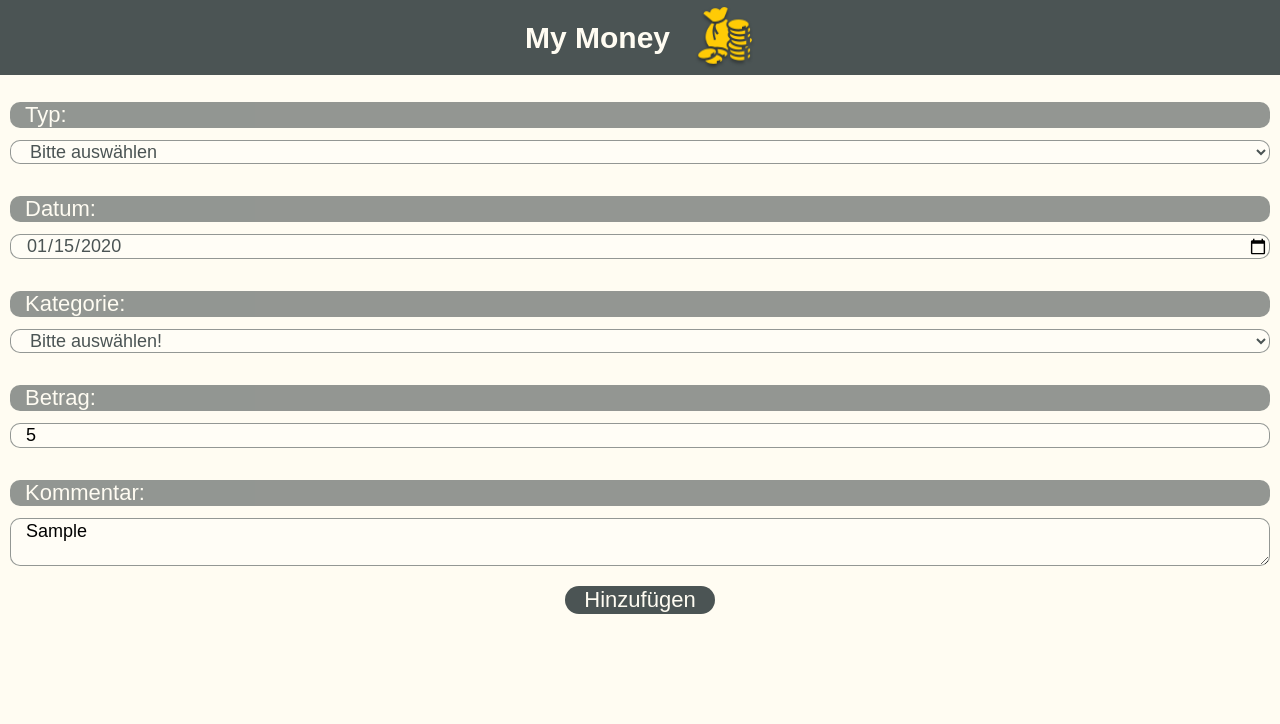
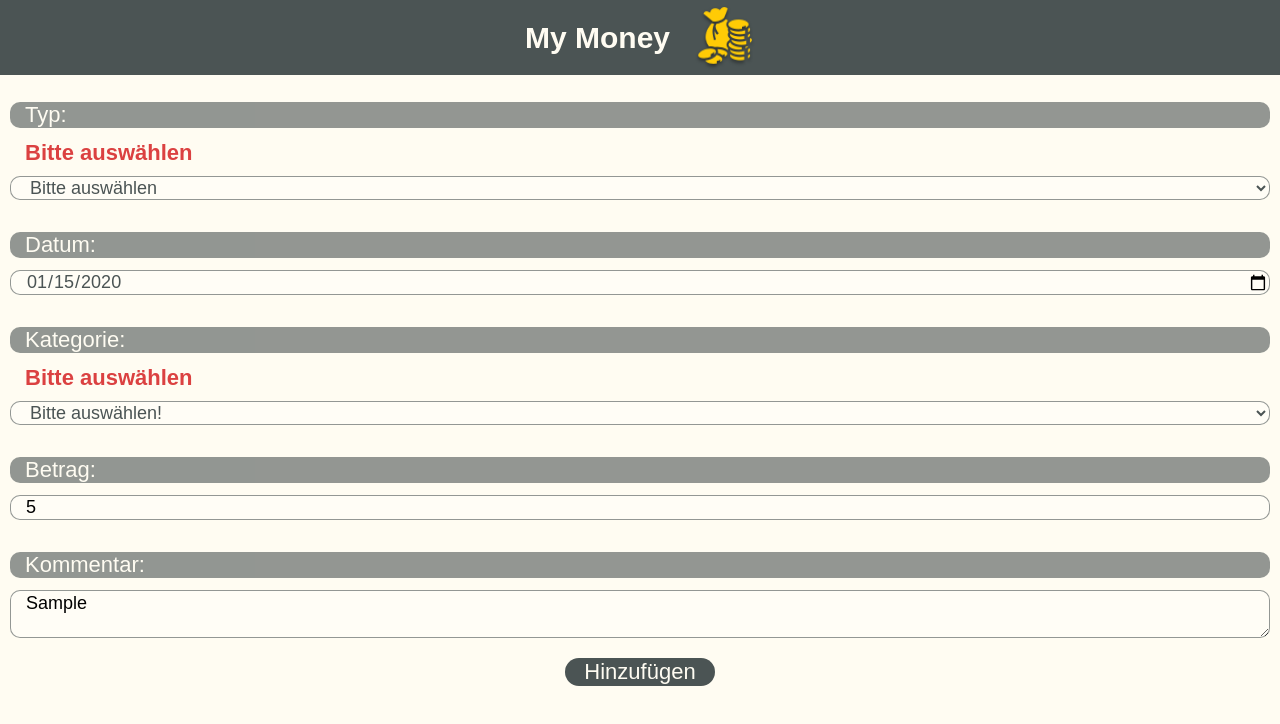
Before and after one commit to kathrinnoack/my-money, a React (Create React App) app: page /create in a window 1280 px wide. Both pictures are taken after typing "2020-01-15", "5", "Sample" into the empty fields and a click on the button "Hinzufügen". Shown: the top 724 px of the page. Built offline with nearby package versions, Linux system fonts and the light colour scheme.

Commit message:
finalize validation

```diff
--- a/src/components/CreateForm.js
+++ b/src/components/CreateForm.js
@@ -1,6 +1,5 @@
 import React from "react";
 import styled from "styled-components";
-import InputError from "../components/InputForm";
 
 const Container = styled.form`
   position: relative;
@@ -100,6 +99,15 @@ const StyledSubmitButton = styled.button`
   border: none;
 `;
 
+const StyledError = styled.span`
+  font-size: 22px;
+  font-weight: bold;
+  color: #db4141;
+  width: 100%;
+  padding-left: 15px;
+  margin-bottom: 10px;
+`;
+
 function CreateForm({ onCreate }) {
   const [errors, setErrors] = React.useState({});
   const [listValues, setListValues] = React.useState({
@@ -166,17 +174,18 @@ function CreateForm({ onCreate }) {
     <>
       <Container onSubmit={handleSubmit}>
         <Button>Typ:</Button>
+        {errors.type && <StyledError>{errors.type}</StyledError>}
         <StyledType
           name="type"
           value={listValues.type}
           error={errors.type}
           onChange={handleChange}
         >
-          <option value="">Bitte auswählen</option>
+          <option value="bitte auswählen">Bitte auswählen</option>
           <option value="Ausgabe">Ausgabe</option>
-          <option value="Einnahme">Einnahme</option>
-          <InputError />
+          <option value="Einnahme">Einnahme</option>>
         </StyledType>
+
         <Button>Datum:</Button>
         <StyledDate
           type="date"
@@ -186,6 +195,7 @@ function CreateForm({ onCreate }) {
           error={errors.date}
         />
         <Button>Kategorie:</Button>
+        {errors.category && <StyledError>{errors.category}</StyledError>}
         <StyledCategory
           name="category"
           placeholder="Bitte auswählen"
@@ -200,6 +210,7 @@ function CreateForm({ onCreate }) {
           <option value="Kleidung">Kleidung</option>
         </StyledCategory>
         <Button>Betrag:</Button>
+        {errors.amount && <StyledError>{errors.amount}</StyledError>}
         <StyledAmount
           name="amount"
           type="number"
--- a/src/components/InputForm.js
+++ /dev/null
@@ -1,27 +0,0 @@
-import React from "react";
-import styled from "styled-components";
-
-const Container = styled.div``;
-
-const StyledInput = styled.input`
-  border: 1px gray solid;
-  border-radius: 3px;
-  font-size: 20px;
-  width: 100%;
-`;
-
-const Error = styled.div`
-  color: #db4141;
-  font-size: 22px;
-`;
-
-function InputError({ error, className, ...props }) {
-  return (
-    <Container className={className}>
-      <StyledInput {...props} />
-      {error && <Error>{error}</Error>}
-    </Container>
-  );
-}
-
-export default InputError;
```
